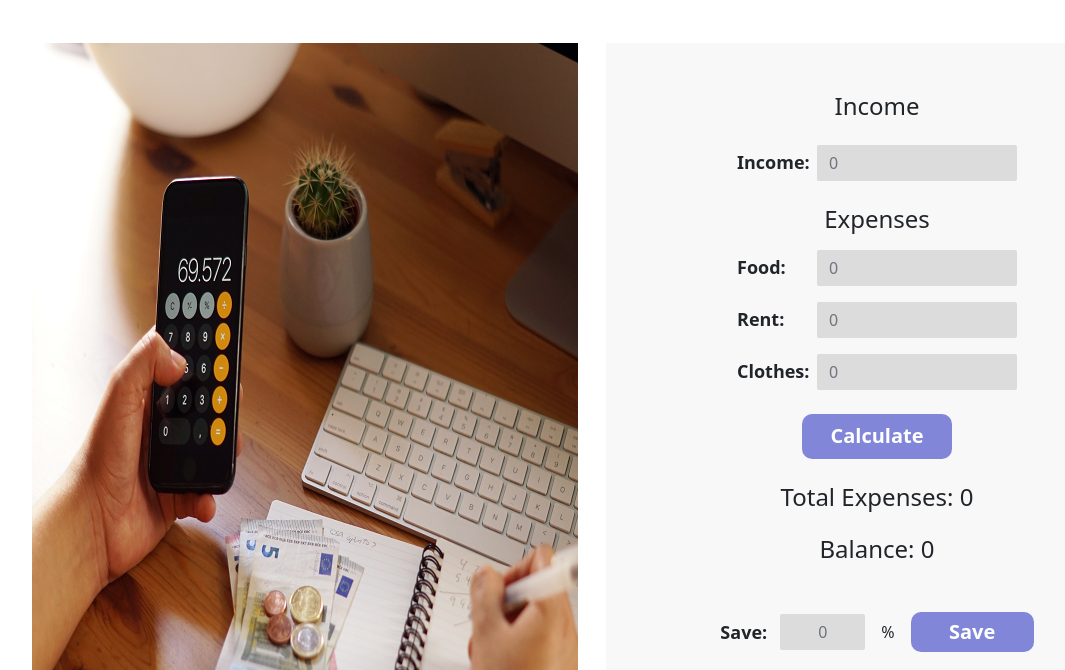
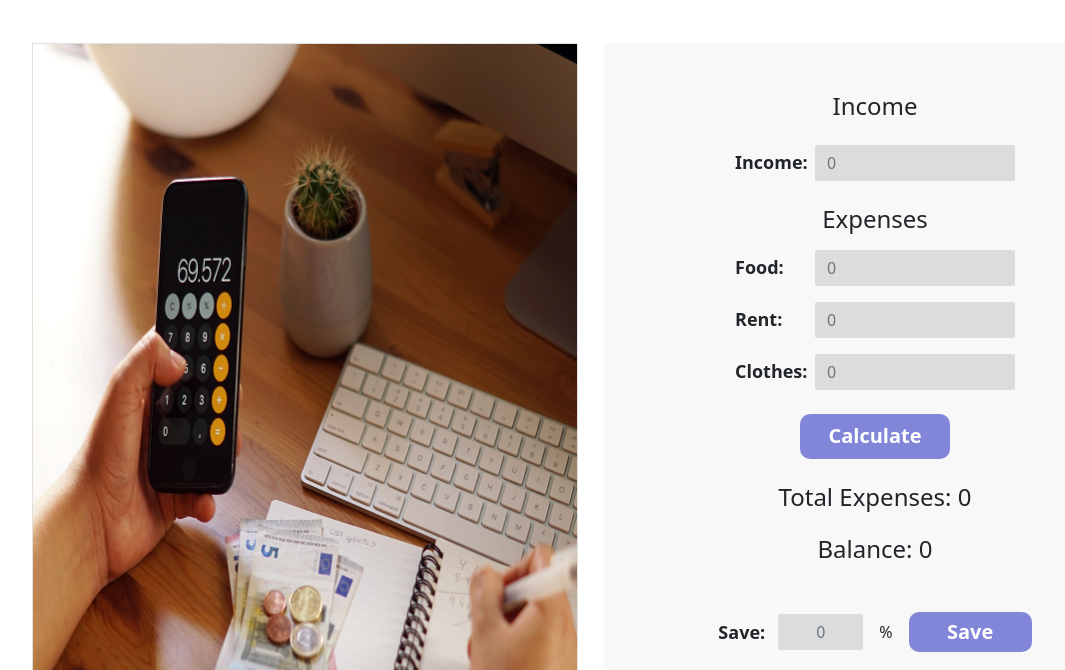
Before and after one commit to Ety-Biswangri/calculation-assistant, a plain HTML site: page index.html in a window 1280 px wide. Shown: the part 101-771 px from the top of the page, without its empty margins (50-1115 px from the left). Drawn offline with nearby package versions, Linux system fonts and the light colour scheme.

Commit message:
image border added

```diff
--- a/index.html
+++ b/index.html
@@ -25,15 +25,15 @@
             <div class="row">
                 <!-- section left -->
                 <div class="col-12 col-md-12 col-lg-6">
-                    <div class="mb-5">
-                        <img style="object-fit: cover;" class="img-fluid image-height" src="./image/calculation.png"
-                            alt="">
+                    <div class="mb-5 d-flex justify-content-center">
+                        <img style="object-fit: cover; border: 1px solid rgba(0, 0, 0, 0.123);"
+                            class="img-fluid image-height" src="./image/calculation.png" alt="">
                     </div>
                 </div>
 
                 <!-- section right -->
                 <div class="col-12 col-md-12 col-lg-6">
-                    <div class="d-flex justify-content-end">
+                    <div class="d-flex justify-content-center">
                         <div class="form">
                             <!-- income -->
                             <div class="mt-4 mb-4">
```
